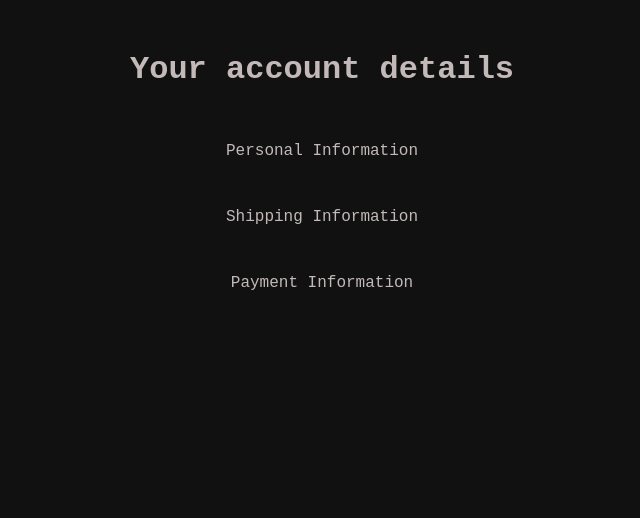
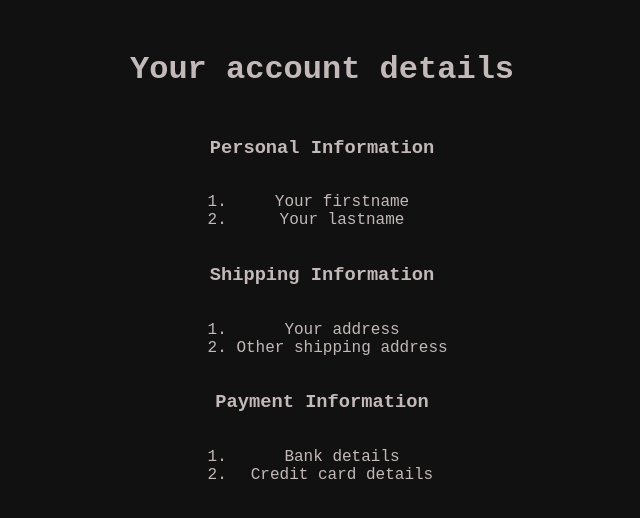
Before and after one commit to LuamB/login-demo, a website: page public/my-account.html in a window 1280 px wide. Shown: the whole page, without its empty margins (318-958 px from the left). Drawn offline with Linux system fonts and the light colour scheme.

```diff
--- a/index.js
+++ b/index.js
@@ -46,6 +46,7 @@
 
 // 3. GET /login
 app.get("/login", (req, res) => {
+  console.log("serving login.html...");
   res.sendFile(path.join(__dirname, "public", "login.html"));
 });
 
--- a/public/my-account.html
+++ b/public/my-account.html
@@ -9,9 +9,21 @@
   <body>
     <h1>Your account details</h1>
     <div>
-      <p>Personal Information</p>
-      <p>Shipping Information</p>
-      <p>Payment Information</p>
+      <h3>Personal Information</h3>
+      <ol>
+        <li>Your firstname</li>
+        <li>Your lastname</li>
+      </ol>
+      <h3>Shipping Information</h3>
+      <ol>
+        <li>Your address</li>
+        <li>Other shipping address</li>
+      </ol>
+      <h3>Payment Information</h3>
+      <ol>
+        <li>Bank details</li>
+        <li>Credit card details</li>
+      </ol>
     </div>
   </body>
 </html>
```
Also changed, not shown: public/error.html (+1 -1 lines), public/index.html (+1 -1 lines), public/login.html (+8 -4 lines).
